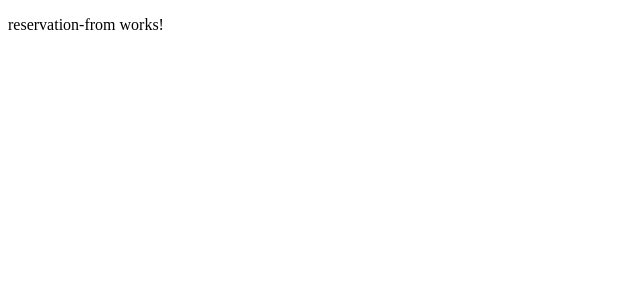
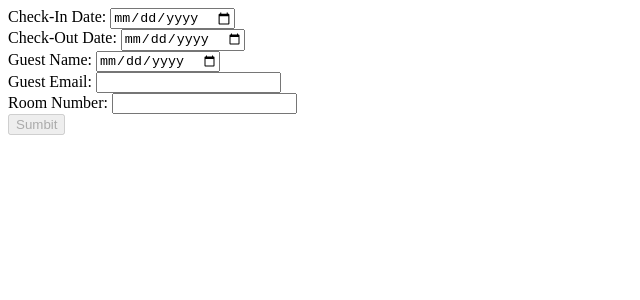
Before and after one commit to SakshamGupta201/hotel-app, an Angular app: page /new in a window 1280 px wide. Shown: the top 300 px of the page, without its empty margins (0-640 px from the left). Built offline with nearby package versions, Linux system fonts and the light colour scheme.

Commit message:
added reservation list

```diff
--- a/src/app/reservation-from/reservation-from.component.html
+++ b/src/app/reservation-from/reservation-from.component.html
@@ -1 +1,40 @@
-<p>reservation-from works!</p>
+<form [formGroup]="reservationForm" (ngSubmit)="onSubmit()">
+
+  <div>
+    <label for="check-in">Check-In Date: </label>
+    <input type="text" name="check-in" type="date" formControlName="checkInDate">
+    <div *ngIf="reservationForm.get('checkInDate')?.invalid && reservationForm.get('checkInDate')?.touched">
+      <small style="color: red;">* Check In Date is required</small>
+    </div>
+  </div>
+  <div>
+    <label for="check-out">Check-Out Date: </label>
+    <input type="text" name="check-out" type="date" formControlName="checkOutDate">
+    <div *ngIf="reservationForm.get('checkOutDate')?.invalid && reservationForm.get('checkOutDate')?.touched">
+      <small style="color: red;">* Check Out Date is required</small>
+    </div>
+  </div>
+  <div>
+    <label for="guest-name">Guest Name: </label>
+    <input type="text" name="guest-name" type="date" formControlName="guestName">
+    <div *ngIf="reservationForm.get('guestName')?.invalid && reservationForm.get('guestName')?.touched">
+      <small style="color: red;">* Guest Name is required</small>
+    </div>
+  </div>
+  <div>
+    <label for="guest-email">Guest Email: </label>
+    <input type="email" name="guest-email" formControlName="guestEmail">
+    <div *ngIf="reservationForm.get('guestEmail')?.invalid && reservationForm.get('guestEmail')?.touched">
+      <small style="color: red;">* Guest Email is required</small>
+    </div>
+  </div>
+  <div>
+    <label for="room-number">Room Number: </label>
+    <input type="number" name="room-number" formControlName="roomNumber">
+    <div *ngIf="reservationForm.get('roomNumber')?.invalid && reservationForm.get('roomNumber')?.touched">
+      <small style="color: red;">* Room Number is required</small>
+    </div>
+  </div>
+
+  <button type="submit" [disabled]="reservationForm.invalid">Sumbit</button>
+</form>
--- a/src/app/reservation-from/reservation-from.component.ts
+++ b/src/app/reservation-from/reservation-from.component.ts
@@ -1,10 +1,38 @@
-import { Component } from '@angular/core';
-
+import { Component, OnInit } from '@angular/core';
+import { FormBuilder, FormGroup, Validators } from '@angular/forms';
+import { ReservationService } from '../reservation/reservation.service';
+import { Reservation } from '../reservation/models/reservation';
 @Component({
   selector: 'app-reservation-from',
   templateUrl: './reservation-from.component.html',
   styleUrls: ['./reservation-from.component.css']
 })
-export class ReservationFromComponent {
+export class ReservationFromComponent implements OnInit {
 
+  reservationForm: FormGroup = new FormGroup({});
+
+  constructor(private formBuilder: FormBuilder, private reservationService: ReservationService) { }
+
+  ngOnInit(): void {
+    this.reservationForm = this.formBuilder.group({
+      checkInDate: ['', Validators.required],
+      checkOutDate: ['', Validators.required],
+      guestName: ['', Validators.required],
+      guestEmail: ['', [Validators.required, Validators.email]],
+      roomNumber: ['', [Validators.required]],
+    });
+  }
+
+  onSubmit() {
+    if (this.reservationForm.valid) {
+
+      let reservation: Reservation = this.reservationForm.value;
+      this.reservationService.addReservation(reservation);
+
+    } else {
+
+      console.error(this.reservationForm.errors);
+
+    }
+  }
 }
--- a/src/app/reservation-list/reservation-list.component.html
+++ b/src/app/reservation-list/reservation-list.component.html
@@ -1 +1,14 @@
-<p>reservation-list works!</p>
+<h2>Reservation List</h2>
+<ul style="list-style: none;" *ngIf="reservations.length; else noReservation">
+  <li *ngFor="let reservation of reservations">
+    Guest Name: {{reservation.guestName}} <br>
+    Guest Email: {{reservation.guestEmail}} <br>
+    Room No: {{reservation.roomNumber}} <br>
+    Check In Date: {{reservation.checkInDate}} <br>
+    Check Out Date: {{reservation.checkOutDate}} <br>
+  </li>
+</ul>
+
+<ng-template #noReservation>
+  <p>No Reservation available.</p>
+</ng-template>
--- a/src/app/reservation-list/reservation-list.component.ts
+++ b/src/app/reservation-list/reservation-list.component.ts
@@ -1,10 +1,18 @@
-import { Component } from '@angular/core';
+import { Component, OnInit } from '@angular/core';
+import { ReservationService } from '../reservation/reservation.service';
+import { Reservation } from '../reservation/models/reservation';
 
 @Component({
   selector: 'app-reservation-list',
   templateUrl: './reservation-list.component.html',
   styleUrls: ['./reservation-list.component.css']
 })
-export class ReservationListComponent {
+export class ReservationListComponent implements OnInit {
 
+  reservations: Reservation[] = [];
+  constructor(private reservationService: ReservationService) { }
+
+  ngOnInit(): void {
+    this.reservations = this.reservationService.getReservations();
+  }
 }
--- a/src/app/reservation/models/reservation.ts
+++ b/src/app/reservation/models/reservation.ts
@@ -1,9 +1,8 @@
 export interface Reservation {
-  id: string,
+  id: number,
   checkInDate: Date,
   checkOutDate: Date,
   guestName: string,
   guestEmail: string,
-  roomNumber: number
-
+  roomNumber: number,
 }
--- a/src/app/reservation/reservation.module.ts
+++ b/src/app/reservation/reservation.module.ts
@@ -2,6 +2,7 @@ import { NgModule } from '@angular/core';
 import { CommonModule } from '@angular/common';
 import { ReservationFromComponent } from '../reservation-from/reservation-from.component';
 import { ReservationListComponent } from '../reservation-list/reservation-list.component';
+import { FormsModule, ReactiveFormsModule } from '@angular/forms';
 
 
 
@@ -11,7 +12,9 @@ import { ReservationListComponent } from '../reservation-list/reservation-list.c
     ReservationListComponent
   ],
   imports: [
-    CommonModule
+    CommonModule,
+    FormsModule,
+    ReactiveFormsModule
   ]
 })
 export class ReservationModule { }
--- a/src/app/reservation/reservation.service.ts
+++ b/src/app/reservation/reservation.service.ts
@@ -1,9 +1,50 @@
-import { Injectable } from '@angular/core';
+import { Injectable, OnInit } from '@angular/core';
+import { Reservation } from './models/reservation';
 
 @Injectable({
   providedIn: 'root'
 })
 export class ReservationService {
 
-  constructor() { }
+  private reservations: Reservation[] = [];
+
+  constructor() {
+    let storedReservations = localStorage.getItem('reservations');
+    if (storedReservations) {
+      this.reservations = JSON.parse(storedReservations);
+    }
+  }
+
+  getReservations(): Reservation[] {
+    return this.reservations;
+  }
+
+  getReservation(id: number): Reservation | undefined {
+    return this.reservations.find(res => res.id === id);
+  }
+
+  addReservation(reservation: Reservation): void {
+    this.reservations.push(reservation);
+    this.updateLocalStorage();
+  }
+
+  deleteReservation(id: number): void {
+    const index = this.reservations.findIndex(res => res.id === id);
+    if (index !== -1) {
+      this.reservations.splice(index, 1);
+      this.updateLocalStorage();
+    }
+  }
+
+  updateReservation(updatedReservation: Reservation): void {
+    const index = this.reservations.findIndex(res => res.id === updatedReservation.id);
+    if (index !== -1) {
+      this.reservations[index] = updatedReservation;
+      this.updateLocalStorage();
+    }
+  }
+
+  updateLocalStorage(): void {
+    localStorage.setItem('reservations', JSON.stringify(this.reservations));
+  }
 }
```
